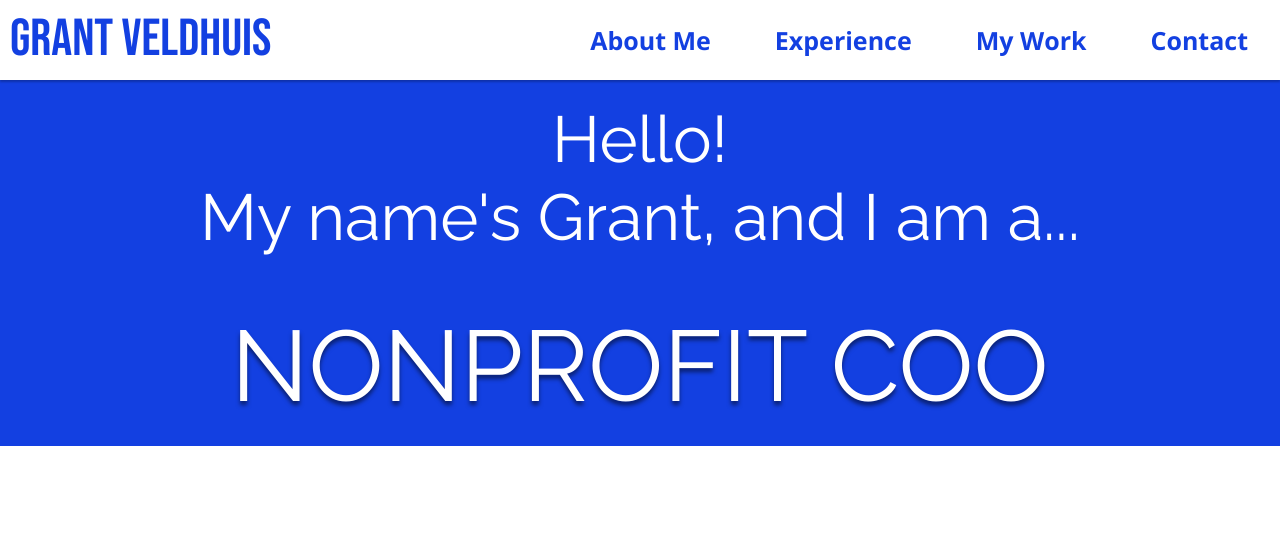
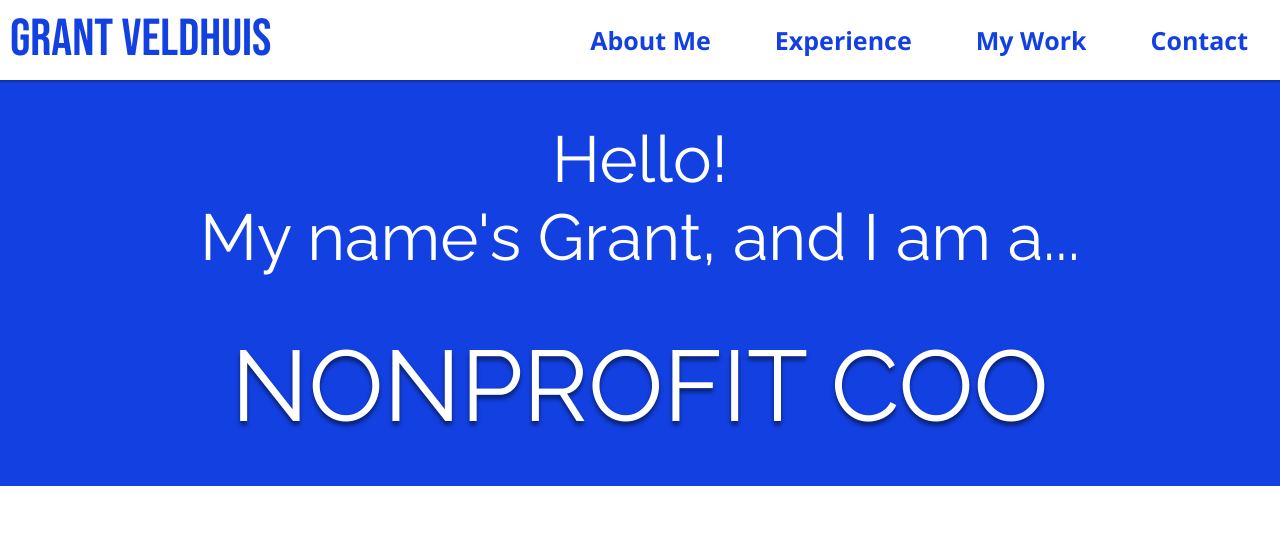
Before and after one commit to gveldhuis/gveldhuis.github.io, a React (Create React App) app: page / in a window 1280 px wide. Shown: the top 536 px of the page. Built offline with nearby package versions, Linux system fonts and the light colour scheme.

Commit message:
Standardized Intro padding, margin

```diff
--- a/src/components/AboutMe/AboutMe.css
+++ b/src/components/AboutMe/AboutMe.css
@@ -17,7 +17,7 @@
     column-gap: 30px;
     row-gap: 65px;
     width: 100%;
-    margin: 40px auto;
+    margin: 20px auto;
     padding: 20px;
     max-width: 1400px;
 }
--- a/src/components/Intro/Intro.css
+++ b/src/components/Intro/Intro.css
@@ -16,6 +16,9 @@
     justify-content: center;
     align-items: center;
 
+    margin: auto;
+    margin-bottom: 20px;
+    padding: 20px;
 }
 
 .Intro-text {
```
Also changed, not shown: src/components/Intro/Intro.js (+5 -5 lines), 1 other file (tests, documents, lock files or other folders).
